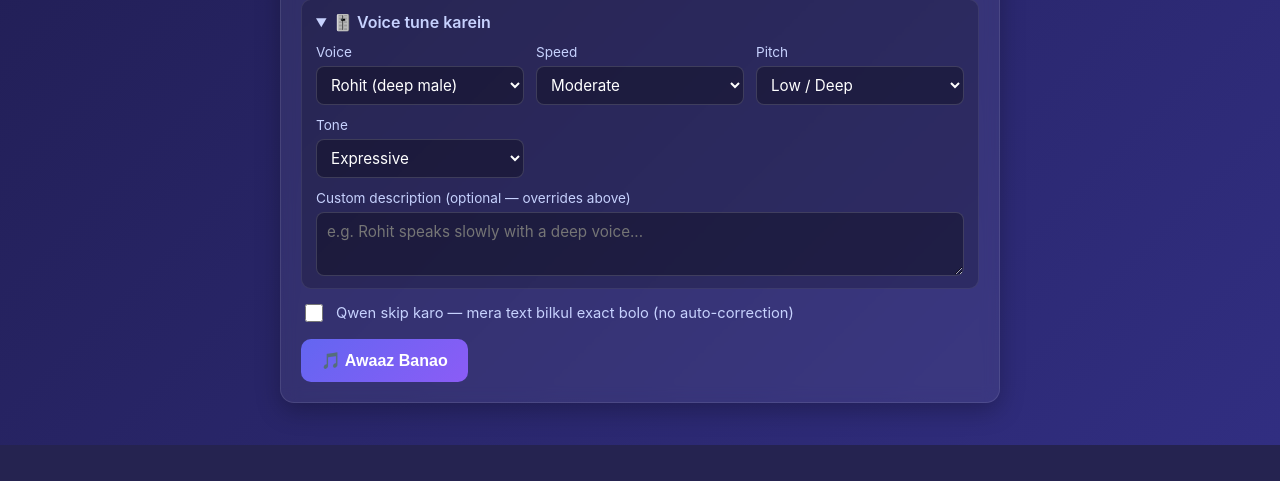
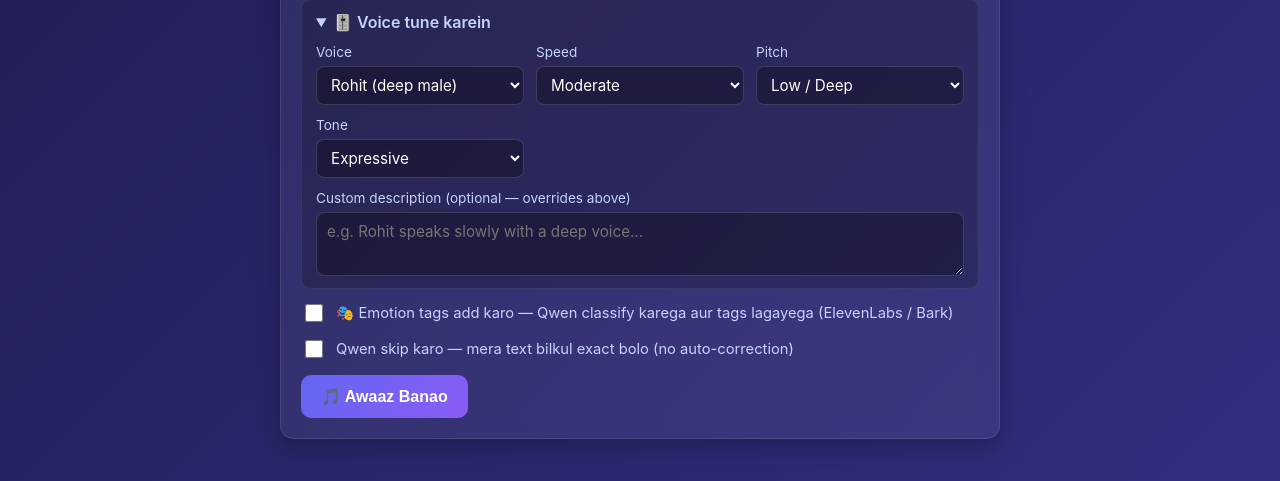
Before and after one commit to saurabhrathi00/text-to-speech, a Flask app: page / in a window 1280 px wide. Shown: the part 561-1042 px from the top of the page. Before the commit the page ends 1006 px from the top, so only its background shows below. Run offline with Flask 3, Linux system fonts and the light colour scheme.

Commit message:
UI emotion-tags toggle — user controls when Qwen adds tags
User said: don't tie tag injection to provider; give me a button.
ON → Qwen classifies + tags. OFF → no tags. Independent of provider.

UI:
- New checkbox below the script textarea: "🎭 Emotion tags add karo
  — Qwen classify karega aur tags lagayega (ElevenLabs / Bark)".
  Default off.
- /generate request now includes emotion_tags: true|false.
- Same flag goes on /tts re-generate too (though /tts respects user's
  edited text and doesn't re-tag — flag is forwarded for symmetry
  but currently unused server-side on that path).

Backend:
- normalize_text gains add_emotion_tags param (default False).
- When True, the Qwen sentence-level classifier runs after pass-1.
- For Parler, the request is honored gracefully — we log "skipping,
  provider doesn't render tags" and return the untagged text instead
  of speaking [crying] literally.
- For ElevenLabs / Bark, classifier runs and tags are prepended.
- Bark still filters through BARK_SUPPORTED_TAGS so non-renderable
  tags don't make it into the audio.

This decouples a behavior toggle from provider choice, which the user
asked for. They can A/B test the same script with tags on vs off
without changing providers.

Co-Authored-By: Claude Opus 4.7 (1M context) <noreply@anthropic.com>

```diff
--- a/app.py
+++ b/app.py
@@ -173,20 +173,22 @@ def generate():
         return jsonify({"error": "Pehle kuch type karein"}), 400
 
     skip_normalize = bool(data.get("skip_normalize"))
+    add_emotion_tags = bool(data.get("emotion_tags"))
     voice = data.get("voice") or {}
     description = _build_voice_description(voice)
     provider = _resolve_provider(data.get("provider"))
 
     t_req = time.time()
     print(f"[app] /generate request → {len(text)} chars, provider={provider}, "
-          f"skip_normalize={skip_normalize}, voice={voice}")
+          f"skip_normalize={skip_normalize}, emotion_tags={add_emotion_tags}, voice={voice}")
 
     if skip_normalize:
         normalized = text
     else:
         t_qwen = time.time()
         try:
-            normalized = normalize_text(text, target_provider=provider)
+            normalized = normalize_text(text, target_provider=provider,
+                                         add_emotion_tags=add_emotion_tags)
             print(f"[app] qwen done in {time.time() - t_qwen:.1f}s → {len(normalized)} chars")
         except OllamaError as e:
             print(f"[app] qwen FAILED in {time.time() - t_qwen:.1f}s: {e}")
--- a/normalizer.py
+++ b/normalizer.py
@@ -179,15 +179,15 @@ def _qwen_call(system_prompt: str, user_text: str, timeout: int,
 
 
 def normalize_text(text: str, timeout: int = QWEN_TIMEOUT_SECONDS,
-                    target_provider: str = "parler") -> str:
+                    target_provider: str = "parler",
+                    add_emotion_tags: bool = False) -> str:
     """Normalize text for TTS:
       Pass 1 — Qwen script + punctuation cleanup (all providers)
-      Pass 2 — Qwen-driven emotion classification per sentence,
-               then prepend the chosen tag to each emotional sentence:
-                 ElevenLabs: always (tags are direction)
-                 Bark:       only when BARK_USE_TAGS=1, and only Bark-
-                             supported tags are kept
-                 Parler:     never (no inline tag support)
+      Pass 2 — Qwen-driven emotion classification per sentence
+               (only when add_emotion_tags is True AND the provider
+                actually renders inline tags). For Bark, only Bark-
+                supported tags are kept; Parler skips entirely since it
+                speaks bracketed text literally.
     """
     # Pass 1: Qwen normalize
     content = _qwen_call(SYSTEM_PROMPT, text, timeout)
@@ -195,9 +195,14 @@ def normalize_text(text: str, timeout: int = QWEN_TIMEOUT_SECONDS,
         print("[normalizer] pass-1 substitution detected — falling back to original input")
         content = text
 
+    if not add_emotion_tags:
+        return content
+
     provider = target_provider.lower()
     if provider == "elevenlabs":
         return _add_emotion_tags(content, "elevenlabs", timeout)
-    if provider == "bark" and os.getenv("BARK_USE_TAGS") == "1":
+    if provider == "bark":
         return _add_emotion_tags(content, "bark", timeout)
+    # parler: skip — would speak the tag literally
+    print(f"[normalizer] emotion-tags requested but provider={provider} doesn't support inline tags — skipping")
     return content
--- a/templates/index.html
+++ b/templates/index.html
@@ -82,6 +82,11 @@
           <button type="button" class="emo-btn" data-emotion="serious">🎙️ Serious</button>
         </div>
       </div>
+
+      <label class="checkbox-row">
+        <input type="checkbox" id="emotionTags" />
+        <span>🎭 Emotion tags add karo — Qwen classify karega aur tags lagayega (ElevenLabs / Bark)</span>
+      </label>
 
       <label class="checkbox-row">
         <input type="checkbox" id="skipNormalize" />
@@ -221,6 +226,8 @@
       status.classList.toggle('hidden', !on);
     }
 
+    const emotionTagsEl = document.getElementById('emotionTags');
+
     btn.addEventListener('click', async () => {
       const text = scriptEl.value.trim();
       clearError();
@@ -228,6 +235,7 @@
       if (!text) { showError('Pehle kuch type karein'); return; }
 
       const skip = skipEl.checked;
+      const useEmotionTags = emotionTagsEl.checked;
       setLoading(true);
       statusText.textContent = skip ? 'Awaaz ban rahi hai...' : 'Qwen text ko clean kar raha hai...';
       try {
@@ -238,7 +246,13 @@
           res = await fetch('/generate', {
             method: 'POST',
             headers: { 'Content-Type': 'application/json' },
-            body: JSON.stringify({ text, voice: getVoice(), skip_normalize: skip, provider: activeProvider }),
+            body: JSON.stringify({
+              text,
+              voice: getVoice(),
+              skip_normalize: skip,
+              provider: activeProvider,
+              emotion_tags: useEmotionTags,
+            }),
             signal: ctrl.signal,
           });
         } finally {
@@ -269,7 +283,12 @@
         const res = await fetch('/tts', {
           method: 'POST',
           headers: { 'Content-Type': 'application/json' },
-          body: JSON.stringify({ text, voice: getVoice(), provider: activeProvider })
+          body: JSON.stringify({
+            text,
+            voice: getVoice(),
+            provider: activeProvider,
+            emotion_tags: emotionTagsEl.checked,
+          })
         });
         const data = await res.json();
         if (!res.ok) { showError(data.error || 'Kuch galat ho gaya'); return; }
```
